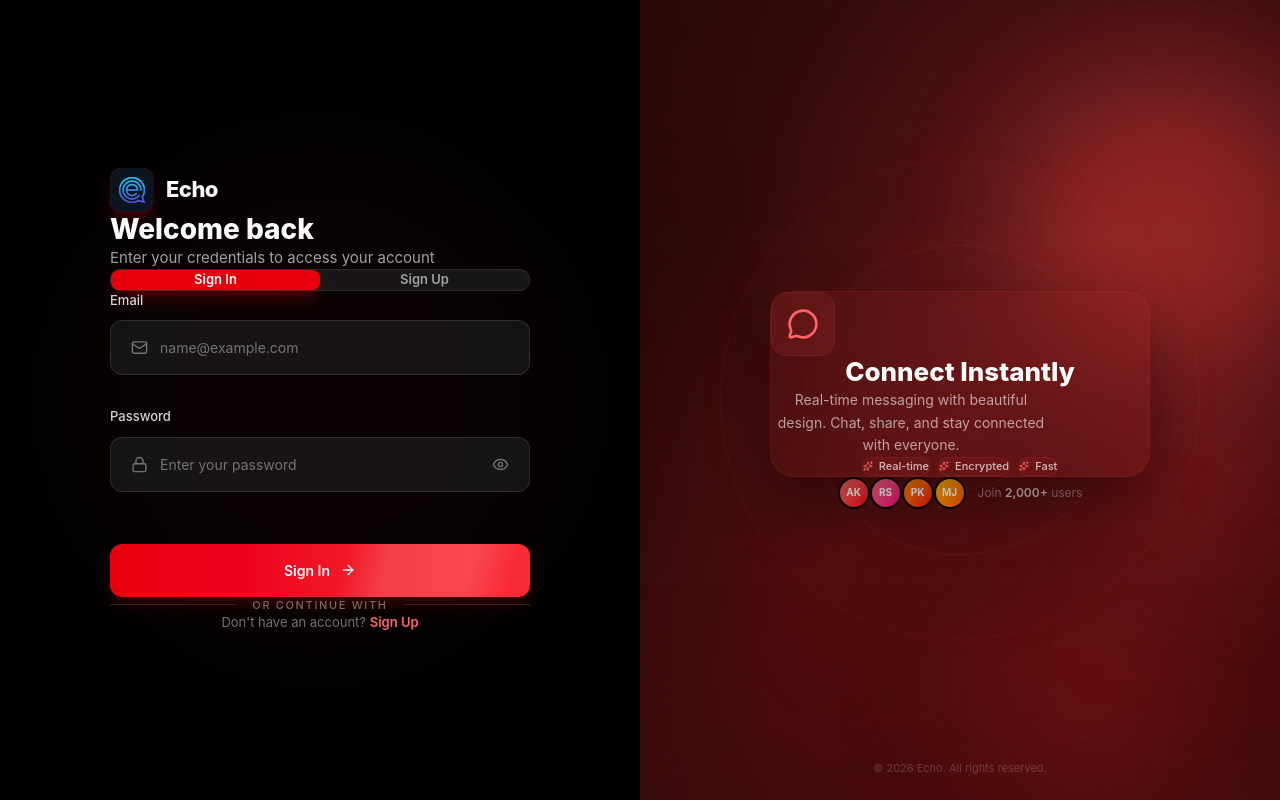
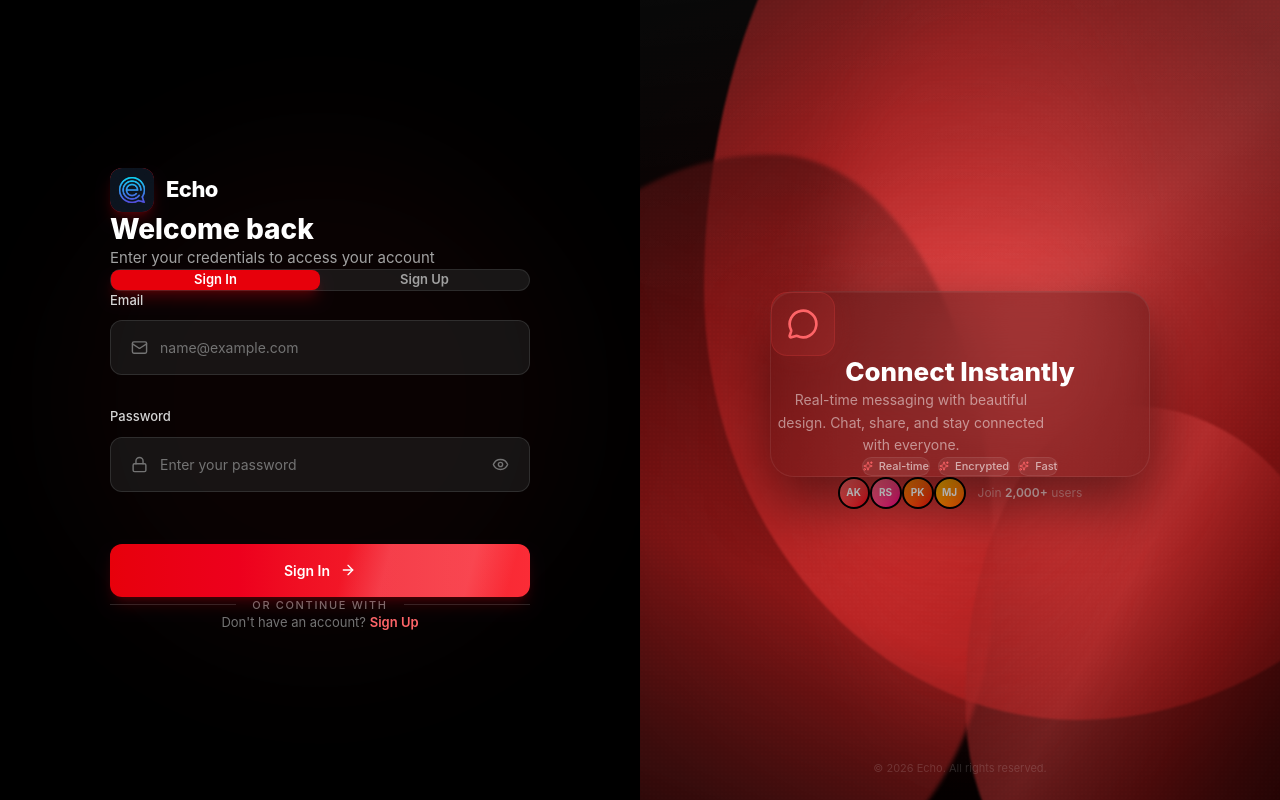
Before and after one commit to TarunyaProgrammer/Echo-FullstackDeplayed-ChatNow, a React app in the folder client/: page /login in a window 1280 px wide. Built offline with nearby package versions, Linux system fonts and the light colour scheme; the HTML template or start-up script is replaced by a standard one.

Commit message:
feat: premium fluid marble gradient on auth right panel
- 4 layered flowing organic shapes with red gradients
- Fluid morph animation with organic border-radius
- Depth vignette, noise texture, glossy reflections
- Glassmorphism center card with backdrop blur

```diff
--- a/client/src/index.css
+++ b/client/src/index.css
@@ -357,3 +357,31 @@ body {
   border: 1px solid rgba(239, 68, 68, 0.15);
   animation: ripple-pulse 4s ease-in-out infinite;
 }
+
+/* ─── Fluid marble blob animation ──────────────────── */
+@keyframes fluid-morph {
+  0% {
+    border-radius: 40% 60% 55% 45% / 55% 40% 60% 45%;
+    transform: rotate(0deg) scale(1);
+  }
+  25% {
+    border-radius: 55% 45% 40% 60% / 45% 60% 40% 55%;
+    transform: rotate(3deg) scale(1.02);
+  }
+  50% {
+    border-radius: 45% 55% 60% 40% / 60% 45% 55% 40%;
+    transform: rotate(-2deg) scale(0.98);
+  }
+  75% {
+    border-radius: 60% 40% 45% 55% / 40% 55% 45% 60%;
+    transform: rotate(1deg) scale(1.01);
+  }
+  100% {
+    border-radius: 40% 60% 55% 45% / 55% 40% 60% 45%;
+    transform: rotate(0deg) scale(1);
+  }
+}
+
+.fluid-blob {
+  animation: fluid-morph 18s ease-in-out infinite;
+}
--- a/client/src/pages/AuthPage.jsx
+++ b/client/src/pages/AuthPage.jsx
@@ -277,76 +277,149 @@ export default function AuthPage() {
         </div>
       </motion.div>
 
-      {/* ─── Right Panel · Premium Layered Red Visual ── */}
-      <div className="hidden lg:flex lg:w-[50%] relative overflow-hidden">
-        {/* Base: deep animated gradient */}
-        <div className="absolute inset-0 auth-gradient-bg" />
+      {/* ─── Right Panel · Premium Fluid Red Visual ── */}
+      <div
+        className="hidden lg:flex lg:w-[50%] relative overflow-hidden"
+        style={{ background: "#050000" }}
+      >
+        {/* ── Layer 1: Base deep gradient ── */}
+        <div
+          className="absolute inset-0"
+          style={{
+            background:
+              "linear-gradient(160deg, #000000 0%, #0a0000 20%, #150000 40%, #0a0000 70%, #000000 100%)",
+          }}
+        />
 
-        {/* Layered radial glows for depth */}
+        {/* ── Layer 2: Fluid marble blobs ── */}
+        {/* Large flowing shape — top right */}
+        <div
+          className="absolute fluid-blob"
+          style={{
+            width: "130%",
+            height: "120%",
+            top: "-30%",
+            right: "-40%",
+            background:
+              "linear-gradient(135deg, #7f1d1d 0%, #dc2626 30%, #ef4444 50%, #b91c1c 70%, #450a0a 100%)",
+            borderRadius: "40% 60% 55% 45% / 55% 40% 60% 45%",
+            filter: "blur(1px)",
+            opacity: 0.85,
+            animationDuration: "18s",
+          }}
+        />
+
+        {/* Medium flowing shape — left center */}
+        <div
+          className="absolute fluid-blob"
+          style={{
+            width: "80%",
+            height: "90%",
+            top: "20%",
+            left: "-25%",
+            background:
+              "linear-gradient(200deg, #450a0a 0%, #991b1b 35%, #dc2626 55%, #7f1d1d 80%, #1a0000 100%)",
+            borderRadius: "55% 45% 50% 50% / 45% 55% 45% 55%",
+            filter: "blur(2px)",
+            opacity: 0.7,
+            animationDuration: "22s",
+            animationDelay: "-6s",
+          }}
+        />
+
+        {/* Small flowing shape — bottom right accent */}
+        <div
+          className="absolute fluid-blob"
+          style={{
+            width: "60%",
+            height: "65%",
+            bottom: "-15%",
+            right: "-10%",
+            background:
+              "linear-gradient(300deg, #1a0000 0%, #b91c1c 40%, #ef4444 60%, #991b1b 85%, #2d0000 100%)",
+            borderRadius: "50% 50% 40% 60% / 60% 40% 60% 40%",
+            filter: "blur(1px)",
+            opacity: 0.6,
+            animationDuration: "20s",
+            animationDelay: "-10s",
+          }}
+        />
+
+        {/* Thin flowing highlight streak */}
+        <div
+          className="absolute fluid-blob"
+          style={{
+            width: "45%",
+            height: "110%",
+            top: "-10%",
+            left: "30%",
+            background:
+              "linear-gradient(180deg, transparent 0%, rgba(239,68,68,0.5) 30%, rgba(248,113,113,0.6) 50%, rgba(239,68,68,0.4) 70%, transparent 100%)",
+            borderRadius: "45% 55% 50% 50% / 50% 50% 50% 50%",
+            filter: "blur(30px)",
+            opacity: 0.5,
+            animationDuration: "15s",
+            animationDelay: "-3s",
+          }}
+        />
+
+        {/* ── Layer 3: Depth overlay with radial vignette ── */}
         <div
           className="absolute inset-0 pointer-events-none"
           style={{
             background:
-              "radial-gradient(ellipse 80% 60% at 70% 30%, rgba(239,68,68,0.2), transparent 70%), " +
-              "radial-gradient(ellipse 60% 80% at 30% 70%, rgba(185,28,28,0.15), transparent 60%), " +
-              "radial-gradient(ellipse 50% 50% at 50% 50%, rgba(220,38,38,0.08), transparent 50%)",
+              "radial-gradient(ellipse 70% 60% at 50% 50%, transparent 30%, rgba(0,0,0,0.4) 100%)",
           }}
         />
 
-        {/* Floating blurred orbs */}
-        <div className="absolute inset-0 overflow-hidden">
-          <div className="floating-orb" />
-          <div className="floating-orb" />
-          <div className="floating-orb" />
-        </div>
-
-        {/* Ripple rings — layered concentric circles with red glow */}
-        {[650, 480, 310, 180].map((size, i) => (
-          <div
-            key={size}
-            className="absolute inset-0 flex items-center justify-center pointer-events-none"
-          >
-            <div
-              className="auth-ripple-ring"
-              style={{
-                width: `${size}px`,
-                height: `${size}px`,
-                animationDelay: `${i * 0.8}s`,
-                borderColor: `rgba(239, 68, 68, ${0.06 + i * 0.03})`,
-                boxShadow: `0 0 ${20 + i * 10}px rgba(239, 68, 68, ${0.02 + i * 0.01})`,
-              }}
-            />
-          </div>
-        ))}
-
-        {/* Subtle vertical light streaks */}
+        {/* ── Layer 4: Subtle noise-like dot texture ── */}
         <div
           className="absolute inset-0 pointer-events-none"
           style={{
-            background:
-              "linear-gradient(180deg, rgba(239,68,68,0.03) 0%, transparent 30%, transparent 70%, rgba(185,28,28,0.02) 100%)",
+            backgroundImage:
+              "radial-gradient(rgba(255,255,255,0.03) 1px, transparent 1px)",
+            backgroundSize: "4px 4px",
+            mixBlendMode: "overlay",
           }}
         />
 
-        {/* Center card */}
+        {/* ── Layer 5: Glossy light reflections ── */}
+        <div
+          className="absolute pointer-events-none"
+          style={{
+            width: "140%",
+            height: "50%",
+            top: "-10%",
+            left: "-20%",
+            background:
+              "linear-gradient(180deg, rgba(255,255,255,0.04) 0%, transparent 100%)",
+            borderRadius: "0 0 50% 50%",
+            transform: "rotate(-5deg)",
+          }}
+        />
+
+        {/* ── Center content card (glass) ── */}
         <div className="relative z-10 flex flex-col items-center justify-center flex-1 px-12">
           <motion.div
             initial={{ opacity: 0, y: 30, scale: 0.95 }}
             animate={{ opacity: 1, y: 0, scale: 1 }}
             transition={{ delay: 0.3, duration: 0.6 }}
-            className="backdrop-blur-2xl rounded-3xl p-10 border max-w-[380px] w-full shadow-2xl"
+            className="rounded-3xl p-10 border max-w-[380px] w-full"
             style={{
-              background: "rgba(239, 68, 68, 0.06)",
-              borderColor: "rgba(239, 68, 68, 0.12)",
+              background: "rgba(0, 0, 0, 0.25)",
+              backdropFilter: "blur(40px)",
+              WebkitBackdropFilter: "blur(40px)",
+              borderColor: "rgba(255, 255, 255, 0.08)",
               boxShadow:
-                "0 25px 60px rgba(0,0,0,0.4), 0 0 40px rgba(239,68,68,0.05)",
+                "0 25px 60px rgba(0,0,0,0.5), inset 0 1px 0 rgba(255,255,255,0.05)",
             }}
           >
             <div
               className="w-16 h-16 rounded-2xl flex items-center justify-center mb-6 mx-auto"
               style={{
-                background: "rgba(239, 68, 68, 0.12)",
-                border: "1px solid rgba(239, 68, 68, 0.15)",
+                background: "rgba(239, 68, 68, 0.15)",
+                border: "1px solid rgba(239, 68, 68, 0.2)",
+                boxShadow: "0 0 30px rgba(239, 68, 68, 0.1)",
               }}
             >
               <MessageCircle size={32} className="text-red-400" />
@@ -354,7 +427,7 @@ export default function AuthPage() {
             <h2 className="text-[26px] font-extrabold text-white text-center mb-3 leading-tight">
               Connect Instantly
             </h2>
-            <p className="text-white/60 text-[14px] text-center leading-relaxed max-w-[280px] mx-auto">
+            <p className="text-white/50 text-[14px] text-center leading-relaxed max-w-[280px] mx-auto">
               Real-time messaging with beautiful design. Chat, share, and stay
               connected with everyone.
             </p>
@@ -364,10 +437,10 @@ export default function AuthPage() {
               {["Real-time", "Encrypted", "Fast"].map((label) => (
                 <span
                   key={label}
-                  className="inline-flex items-center gap-1.5 text-[11px] font-medium text-white/70 rounded-full px-3.5 py-1.5"
+                  className="inline-flex items-center gap-1.5 text-[11px] font-medium text-white/60 rounded-full px-3.5 py-1.5"
                   style={{
-                    background: "rgba(239, 68, 68, 0.08)",
-                    border: "1px solid rgba(239, 68, 68, 0.12)",
+                    background: "rgba(255, 255, 255, 0.06)",
+                    border: "1px solid rgba(255, 255, 255, 0.08)",
                   }}
                 >
                   <Sparkles size={10} className="text-red-400" />
@@ -393,7 +466,7 @@ export default function AuthPage() {
               ].map((grad, i) => (
                 <div
                   key={i}
-                  className={`w-8 h-8 rounded-full bg-gradient-to-br ${grad} border-2 border-[#050505] flex items-center justify-center text-[10px] font-bold text-white`}
+                  className={`w-8 h-8 rounded-full bg-gradient-to-br ${grad} border-2 border-black flex items-center justify-center text-[10px] font-bold text-white`}
                 >
                   {["AK", "RS", "PK", "MJ"][i]}
                 </div>
@@ -407,8 +480,8 @@ export default function AuthPage() {
         </div>
 
         {/* Footer */}
-        <div className="absolute bottom-6 left-0 right-0 text-center">
-          <p className="text-white/20 text-[11px]">
+        <div className="absolute bottom-6 left-0 right-0 text-center z-10">
+          <p className="text-white/15 text-[11px]">
             © 2026 Echo. All rights reserved.
           </p>
         </div>
```
